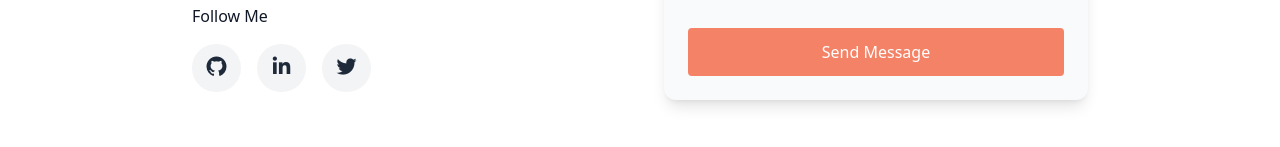
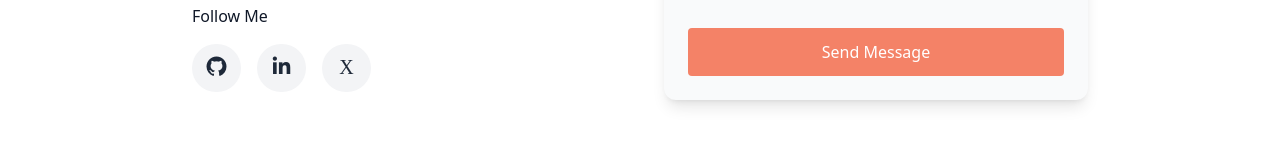
Before and after one commit to Shoybit/portfolio, a Next.js app: page / in a window 1280 px wide. Shown: the part 3817-3964 px from the top of the page. Built offline with nearby package versions, Linux system fonts and the light colour scheme.

Commit message:
Readmi.md file added

```diff
--- a/components/Contact.tsx
+++ b/components/Contact.tsx
@@ -94,7 +94,7 @@ export default function Contact() {
                   <i className="fab fa-linkedin-in text-lg md:text-xl group-hover:scale-110 transition-transform"></i>
                 </a>
                 <a href="#" className="bg-gray-100 dark:bg-gray-800 p-2 md:p-3 rounded-full hover:bg-blue-400 hover:text-white hover-lift transition-all duration-300 group">
-                  <i className="fab fa-twitter text-lg md:text-xl group-hover:scale-110 transition-transform"></i>
+                <i className="fab fa-x text-lg md:text-xl group-hover:scale-110 transition-transform"></i>
                 </a>
               </div>
             </div>
```
Also changed, not shown: 1 other file (tests, documents, lock files or other folders).
